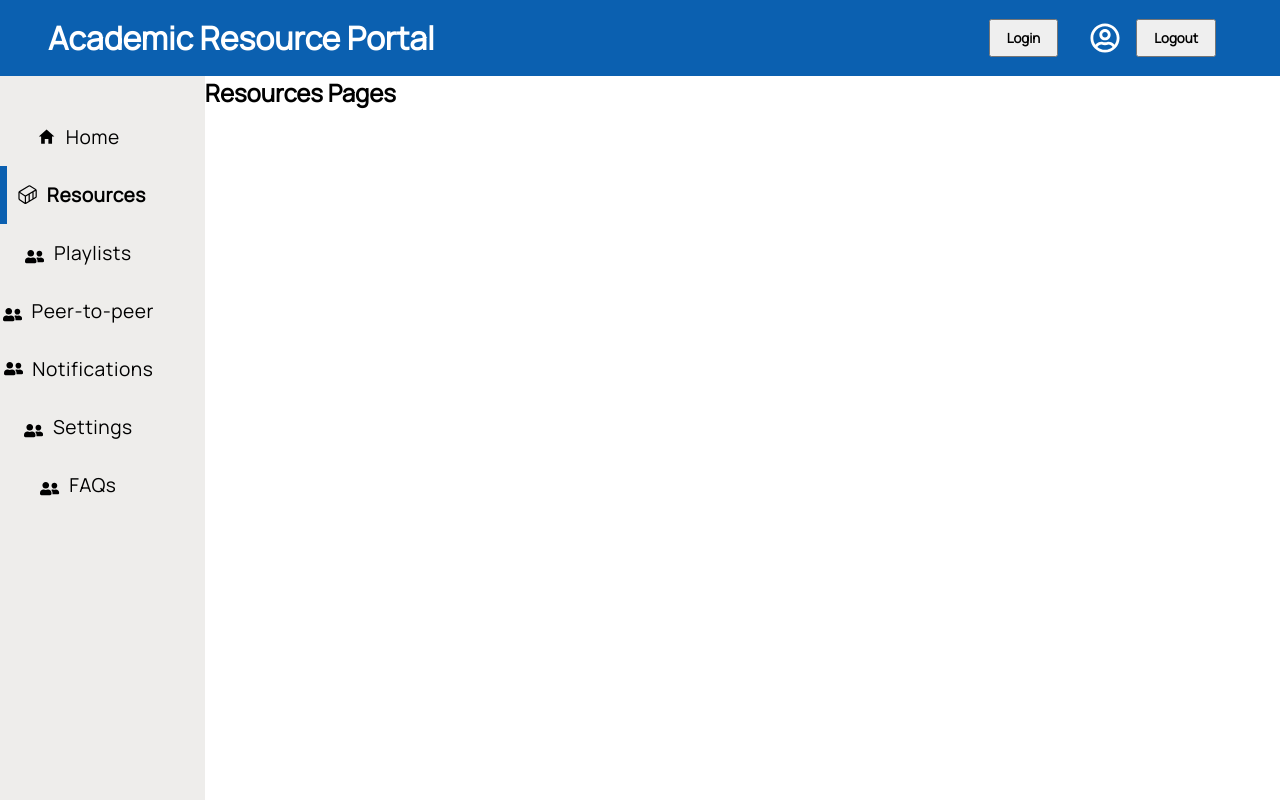
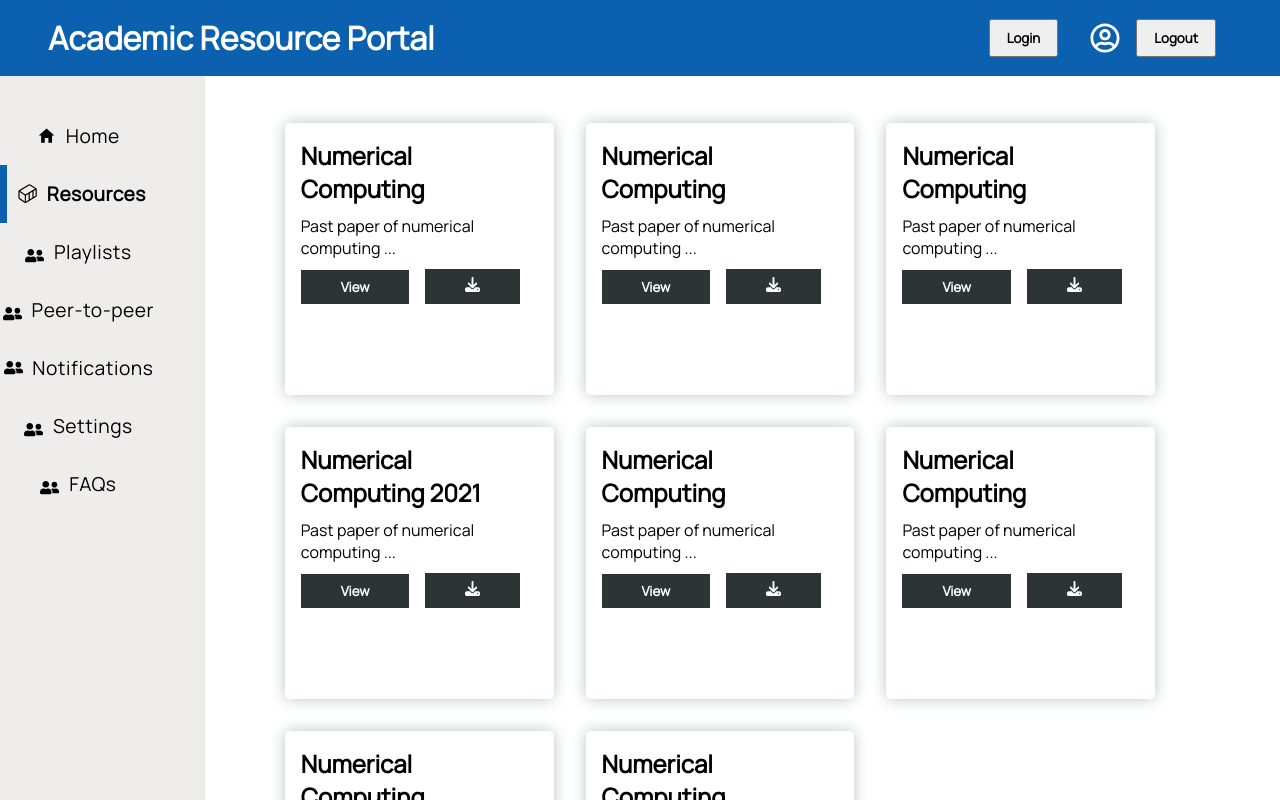
Before and after one commit to moazfarrukh/Academic-Resource-Management-Portal, a React (Create React App) app in the folder client/: page /resources in a window 1280 px wide. Shown: the top 800 px of the page. Built offline with nearby package versions, Linux system fonts and the light colour scheme.

Commit message:
Adding Resource page

```diff
--- a/client/public/index.html
+++ b/client/public/index.html
@@ -24,7 +24,7 @@
       work correctly both with client-side routing and a non-root public URL.
       Learn how to configure a non-root public URL by running `npm run build`.
     -->
-    <title>React App</title>
+    <title>ARP</title>
   </head>
   <body>
     <noscript>You need to enable JavaScript to run this app.</noscript>
--- a/client/src/App.js
+++ b/client/src/App.js
@@ -1,28 +1,28 @@
-import { Route, BrowserRouter as Router, Routes, useLocation } from "react-router-dom";
+import { Route, BrowserRouter as Router, Routes } from "react-router-dom";
 import Login from "./component/auth/login";
 import Register from "./component/auth/register";
-import Home from "./component/Home/index"
+import Home from "./component/Home/index";
 import Resources from "./component/Resources";
 import Notifications from "./component/Notifications";
 import UserSettings from "./component/userSettings";
 import Playlists from "./component/Playlists";
 import FAQ from "./component/FAQ";
+import ResourceDetail from "./component/Resources/resourceDetail";
 
 function App() {
   return (
     <Router>
       <Routes>
-
-        <Route  path="/auth/login" Component={Login} />
-        <Route  path="/auth/register" Component={Register} />
-        <Route exact path="/" Component={Home}/>
-        <Route exact path="/resources" Component={Resources}/>
-        <Route exact path="/notifications" Component={Notifications}/>
-        <Route exact path="/playlists" Component={Playlists}/>
-        <Route exact path="/FAQs" Component={FAQ}/>
-        <Route exact path="/peertopeer" Component={UserSettings}/>
-        <Route exact path="/user/settings" Component={UserSettings}/>
-
+        <Route path="/auth/login" element={<Login />} />
+        <Route path="/auth/register" element={<Register />} />
+        <Route exact path="/" element={<Home />} />
+        <Route exact path="/resources" element={<Resources />} />
+        <Route exact path="/resources/:id" element={<ResourceDetail />} />
+        <Route exact path="/notifications" element={<Notifications />} />
+        <Route exact path="/playlists" element={<Playlists />} />
+        <Route exact path="/FAQs" element={<FAQ />} />
+        <Route exact path="/peertopeer" element={<UserSettings />} />
+        <Route exact path="/user/settings" element={<UserSettings />} />
       </Routes>
     </Router>
   );
--- a/client/src/component/FAQ/index.js
+++ b/client/src/component/FAQ/index.js
@@ -4,7 +4,7 @@ function FAQ() {
     return (
         <>
             <Navigation/>
-            <section style={{marginLeft:"16%"}}>
+            <section className="leaveSideNav">
                     <h1>FAQs page</h1>
             </section>
         </>
--- a/client/src/component/Resources/index.css
+++ b/client/src/component/Resources/index.css
@@ -0,0 +1,106 @@
+.cards
+{
+    display: flex;
+    flex-wrap: wrap;
+    padding: 0 4rem;
+    margin-top: 2rem;
+}
+
+section
+{
+    overflow-y: auto;
+    margin-top: 75px;
+}
+.cards div
+{
+    width: 25%;
+    margin: 1rem;
+    height: 30vh;
+    padding: 1rem;
+    box-shadow: 0 0 15px #bdc3c7;
+    border-radius: 5px;
+}
+
+.cards div h1, .cards div p
+{
+    padding-bottom: 10px;
+}
+.cards .viewBtn, .cards .downloadBtn
+{
+    padding: 8px 2.5rem;
+    outline: none;
+    border: none;
+    background-color: #2d3436;
+    color: white;
+    font-weight: bold;
+    cursor: pointer;
+}
+.downloadBtn
+{
+    margin-left: 1rem;
+}
+
+
+
+/**************************Resource Detail page****************************/
+.resourceDetails
+{
+    padding: 2rem;
+}
+
+.resourceDetails h1
+{
+    font-size: 4rem;
+}
+
+.resourceDetails p
+{
+    font-size: 1.2rem;
+}
+
+
+.resourceFooter
+{
+    padding: 0 2rem;
+    margin-top: 1.5rem;
+}
+
+.resourceAddComment
+{
+     border: 1px solid black;
+     width: 70%;
+    margin-left: 15%;
+     display: flex;
+     flex-direction: column;
+     padding: 2rem;
+     background-color: #297fb917;
+}
+
+.resourceAddComment textarea
+{
+    padding: 1rem;
+    font-size: 1.1rem;
+}
+.resourceComments
+{
+    margin: 2rem 0;
+}
+
+.resourceAddComment button
+{
+    background-color: #2d3436;
+    color: white;
+    border: none;
+    outline: none;
+    padding: 1rem;
+    font-size: 1.2rem;
+    font-weight: bold;
+    cursor: pointer;
+}
+
+.resourceDetailLine
+{
+    margin: 0 2rem;
+    padding: 1px 0;
+    background-color: #2d3436;
+}
--- a/client/src/component/Resources/index.js
+++ b/client/src/component/Resources/index.js
@@ -1,10 +1,89 @@
+import { useState } from "react";
 import Navigation from "../navbar/Navigation";
+import "./index.css"
+import { FaCloudDownloadAlt } from "react-icons/fa";
+import { FaDownload } from "react-icons/fa6";
+import { NavLink } from "react-router-dom";
+
+
 function Resources() {
+
+    const [resources, setResources] = useState([
+        {
+            id:1,
+            title:'Numerical Computing',
+            description:'Past paper of numerical computing',
+            media:'files',
+            category:'past paper'
+        },
+        {
+            id:2,
+            title:'Numerical Computing',
+            description:'Past paper of numerical computing',
+            media:'files',
+            category:'past paper'
+        },
+        {
+            id:3,
+            title:'Numerical Computing',
+            description:'Past paper of numerical computing',
+            media:'files',
+            category:'past paper'
+        },
+        {
+            id:4,
+            title:'Numerical Computing 2021',
+            description:'Past paper of numerical computing',
+            media:'files',
+            category:'past paper'
+        },
+        {
+            id:5,
+            title:'Numerical Computing',
+            description:'Past paper of numerical computing',
+            media:'files',
+            category:'past paper'
+        },
+        {
+            id:6,
+            title:'Numerical Computing',
+            description:'Past paper of numerical computing',
+            media:'files',
+            category:'past paper'
+        },
+        {
+            id:7,
+            title:'Numerical Computing',
+            description:'Past paper of numerical computing Past paper of numerical computing Past paper of numerical computing',
+            media:'files',
+            category:'past paper'
+        },
+        {
+            id:8,
+            title:'Numerical Computing',
+            description:'Past paper of numerical computing',
+            media:'files',
+            category:'past paper'
+        }
+    ])
+
     return (
         <>
             <Navigation/>
             <section style={{marginLeft:"16%"}}>
-                <h1>Resources Pages</h1>
+
+                <div className="cards">{resources.map(resource=>{
+                    return(
+                        <div key={resource.id}>
+                            <h1>{resource.title}</h1>
+                            <p>{resource.description.slice(0, 60)} ...</p>
+                            <NavLink to={`/resources/${resource.id}`} state={{resource : resource}}>
+                                <button className="viewBtn">View</button>
+                            </NavLink>
+                            <button className="downloadBtn"><FaDownload size={15}/></button>
+                        </div>
+                    )
+                })}</div>
             </section>
         </>
      );
--- /dev/null
+++ b/client/src/component/Resources/resourceDetail.js
@@ -0,0 +1,45 @@
+import { useLocation } from "react-router-dom";
+import Navigation from "../navbar/Navigation";
+import { FaStar } from "react-icons/fa";
+
+
+
+function ResourceDetail() {
+    const location = useLocation();
+    const resource = location.state.resource
+    return (
+        <>
+        <Navigation/>
+            {console.log(resource)}
+            <section  style={{marginLeft:"16%"}}>
+                <div className="resourceDetails">
+                    <h1>{resource.title}</h1>
+                    <p>{resource.description}</p>
+                    <p>Resource will show here...</p>
+                </div>
+                <hr className="resourceDetailLine"></hr>
+                <div className="resourceFooter">
+                    <div className="resourceRatting">
+                        <h1>Rating: 4.4</h1>
+                        <div className="ratingStars">
+                        <FaStar size={25}/>
+                        <FaStar size={25}/>
+                        <FaStar size={25}/>
+                        <FaStar size={25}/>
+                        <FaStar size={25}/>
+                        </div>
+                    </div>
+                    <div className="resourceComments">
+                        <h1>Comments:</h1>
+                    </div>
+                    <div className="resourceAddComment">
+                        <textarea placeholder="Add your comments here!" rows="4"></textarea><br></br>
+                        <button className="addCommentBtn">Post Comment</button>
+                    </div>
+                </div>
+            </section>
+        </>
+     );
+}
+
+export default ResourceDetail;
--- a/client/src/component/auth/index.css
+++ b/client/src/component/auth/index.css
@@ -2,7 +2,7 @@
 {
     margin: 0;
     padding: 0;
-    overflow: hidden;
+    overflow: auto;
 }
 
 /* ****************** LOGIN PAGE CSS ****************************** */
@@ -14,6 +14,7 @@
     justify-content: center;
     background-color: #8BC6EC;
     background-image: linear-gradient(135deg, #8BC6EC 0%, #9599E2 100%);
+    margin-top: 0;
 }
 .loginDiv{
     width: 32.5%;
--- a/client/src/component/navbar/index.css
+++ b/client/src/component/navbar/index.css
@@ -12,6 +12,11 @@
     position: sticky;
     top: 0;
     left: 0;
+    position: fixed; /* Set position to fixed */
+    top: 0;
+    left: 0;
+    width: 100%; /* Occupy full width */
+    z-index: 1000; /* Ensure it's above other content */
 }
 
 
@@ -57,6 +62,7 @@
     height: 92.6vh;
     position: fixed;
     left: 0;
+
 }
 
 .sideNavbar ul li
--- a/client/src/component/navbar/upperNav.js
+++ b/client/src/component/navbar/upperNav.js
@@ -4,9 +4,11 @@ import './index.css'
 import { FaRegUserCircle } from "react-icons/fa";
 import { useEffect } from 'react';
 import { Redirect as is } from "../../utils/redirect";
+import { useJwt } from "react-jwt";
 
 function UpperNav()
 {
+    const token = localStorage.getItem("token")
     const navigate = useNavigate();
 
     //const loginUser = store.getState().loginUser.user;
@@ -31,7 +33,8 @@ function UpperNav()
             <ul className='upperNav-ul'>
                 <li className='mainLogo'>Academic Resource Portal</li>
                 <li className='userDetail'>
-                    <p>{ loginButton()}</p>
+
+                    <p>{ !token && loginButton()}</p>
                     <FaRegUserCircle size={30}/>
                     <button onClick={handleLogout} style={{marginLeft:'1rem'}} className='loginButton'>Logout</button>
                 </li>
```
Also changed, not shown: client/src/component/Resources/Resource.js (added).
